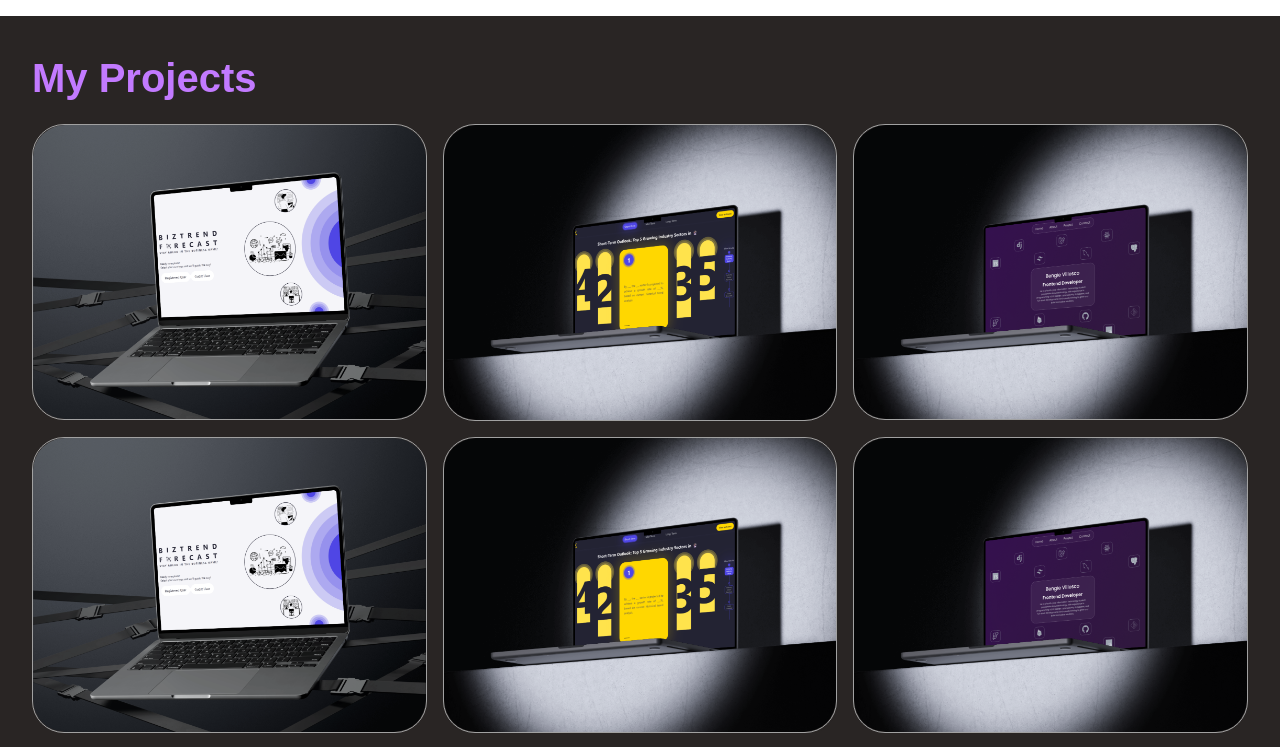
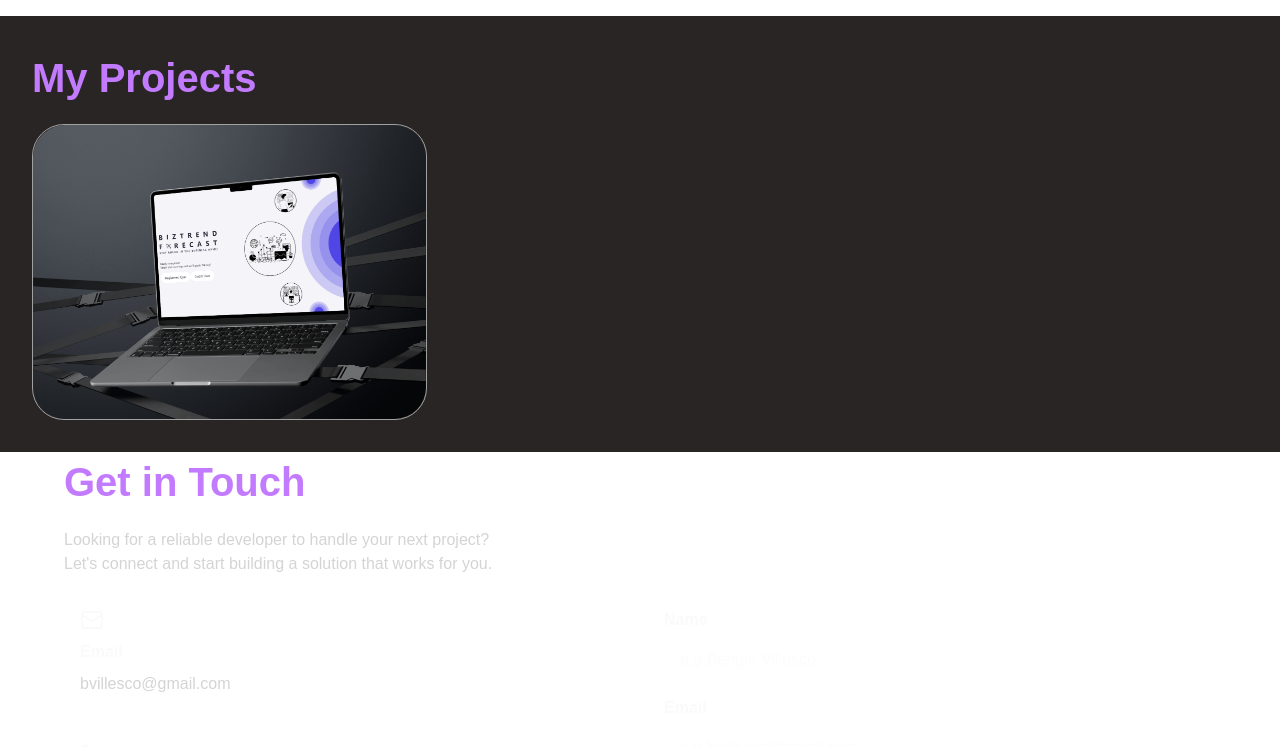
Before and after one commit to p3uj/portfolio, a Next.js app: page / in a window 1280 px wide. Shown: the part 1600-2347 px from the top of the page. Built offline with nearby package versions, Linux system fonts and the light colour scheme.

Commit message:
refactor(project): replace static cards with dynamic project mapping and modal integration

```diff
--- a/app/project/page.tsx
+++ b/app/project/page.tsx
@@ -1,96 +1,48 @@
 import { Card } from "@/components/ui/card/card";
 import styles from "./page.module.scss";
 import Button from "@/components/ui/button/button";
+import { PROJECT_MOCK } from "@/data/mock/project-mock";
+import { GetImage } from "@/lib/utils/project";
 
-export default function Project() {
+interface ProjectProps {
+  modalOpen: (value: boolean) => void;
+  id: (value: number | null) => void;
+}
+
+export default function Project({ modalOpen, id }: ProjectProps) {
   return (
     <section id="project" className={styles.project}>
       <h1>My Projects</h1>
 
       <section>
-        <Card>
+        {PROJECT_MOCK.map((project) => (
+          <Card
+            onClick={() => {
+              modalOpen(true);
+              id(project.id);
+            }}
+            key={project.id}
+          >
             <div className={styles.buttonWrapper}>
-            <Button variant="default">View Details</Button>
+              <Button
+                variant="default"
+                onClick={(e) => {
+                  e.stopPropagation();
+                  modalOpen(true);
+                }}
+              >
+                View Details
+              </Button>
             </div>
+
             <div className={styles.imageWrapper}>
               <img
-              src="/images/projects/project1/Image1.png"
-              alt="Image project 1"
+                src={GetImage(project.id, true)}
+                alt={project.project_name}
               />
             </div>
           </Card>
-
-        <Card>
-          <div className={styles.buttonWrapper}>
-            <Button variant="default">View Details</Button>
-          </div>
-          <div className={styles.imageWrapper}>
-            <img
-              src="/images/projects/project1/Image2.png"
-              alt="Image project 1"
-            />
-          </div>
-        </Card>
-
-        <Card>
-          <div className={styles.buttonWrapper}>
-            <Button variant="default">View Details</Button>
-          </div>
-          <div className={styles.imageWrapper}>
-            <img
-              src="/images/projects/project1/Image3.png"
-              alt="Image project 1"
-            />
-          </div>
-        </Card>
-
-        <Card>
-          <div className={styles.buttonWrapper}>
-            <Button variant="default">View Details</Button>
-          </div>
-          <div className={styles.imageWrapper}>
-            <img
-              src="/images/projects/project1/Image1.png"
-              alt="Image project 1"
-            />
-          </div>
-        </Card>
-
-        <Card>
-          <div className={styles.buttonWrapper}>
-            <Button variant="default">View Details</Button>
-          </div>
-          <div className={styles.imageWrapper}>
-            <img
-              src="/images/projects/project1/Image2.png"
-              alt="Image project 1"
-            />
-          </div>
-        </Card>
-
-        <Card>
-          <div className={styles.buttonWrapper}>
-            <Button variant="default">View Details</Button>
-          </div>
-          <div className={styles.imageWrapper}>
-            <img
-              src="/images/projects/project1/Image3.png"
-              alt="Image project 1"
-            />
-          </div>
-        </Card>
-
-        <Card>
-          <div className={styles.buttonWrapper}>
-            <Button variant="default">View Details</Button>
-          </div>
-          <div className={styles.imageWrapper}>
-            <img
-              src="/images/projects/project1/Image1.png"
-              alt="Image project 1"
-            />
-          </div>
-        </Card>
+        ))}
       </section>
     </section>
   );
```
Lines whose indentation alone changed are shown as unchanged.
